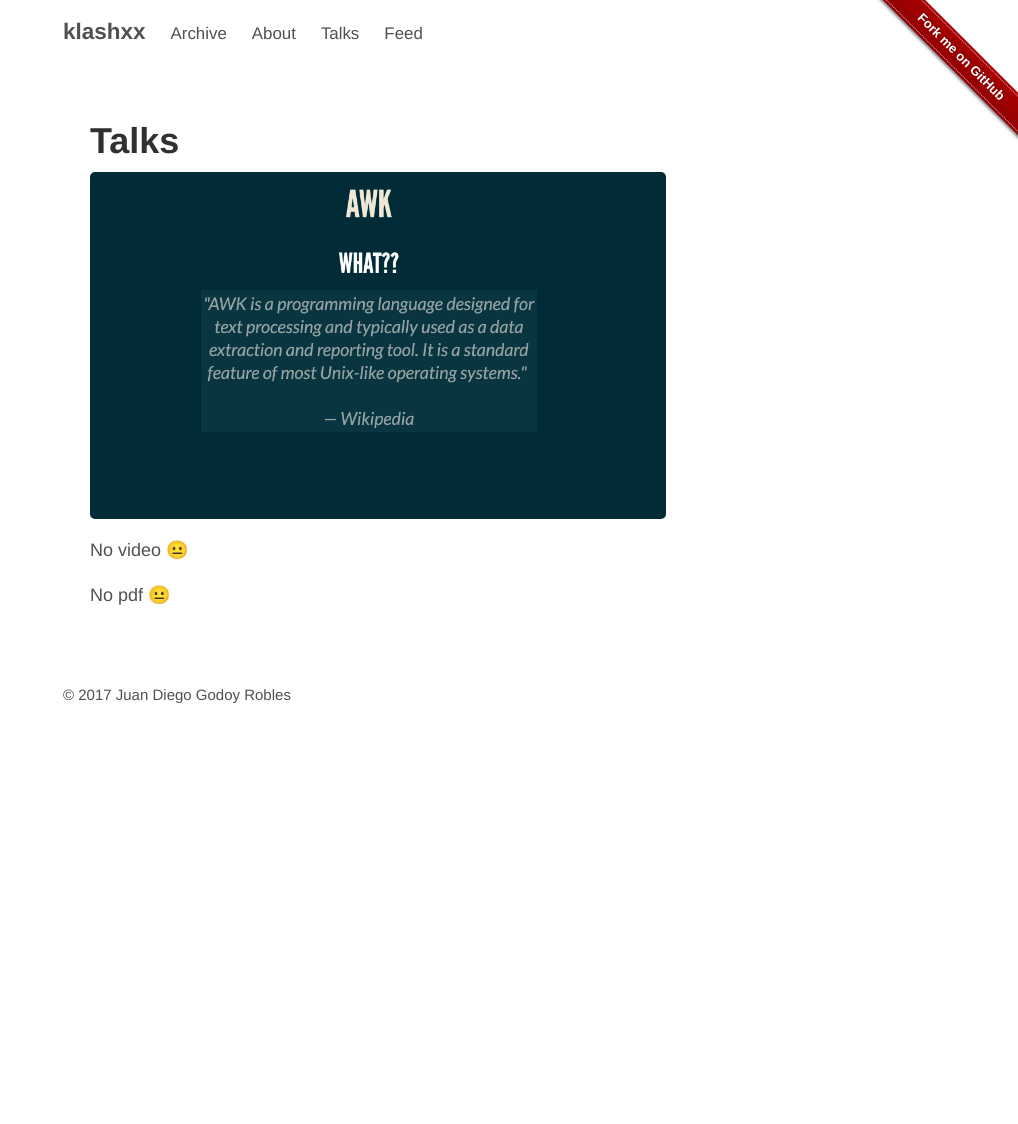
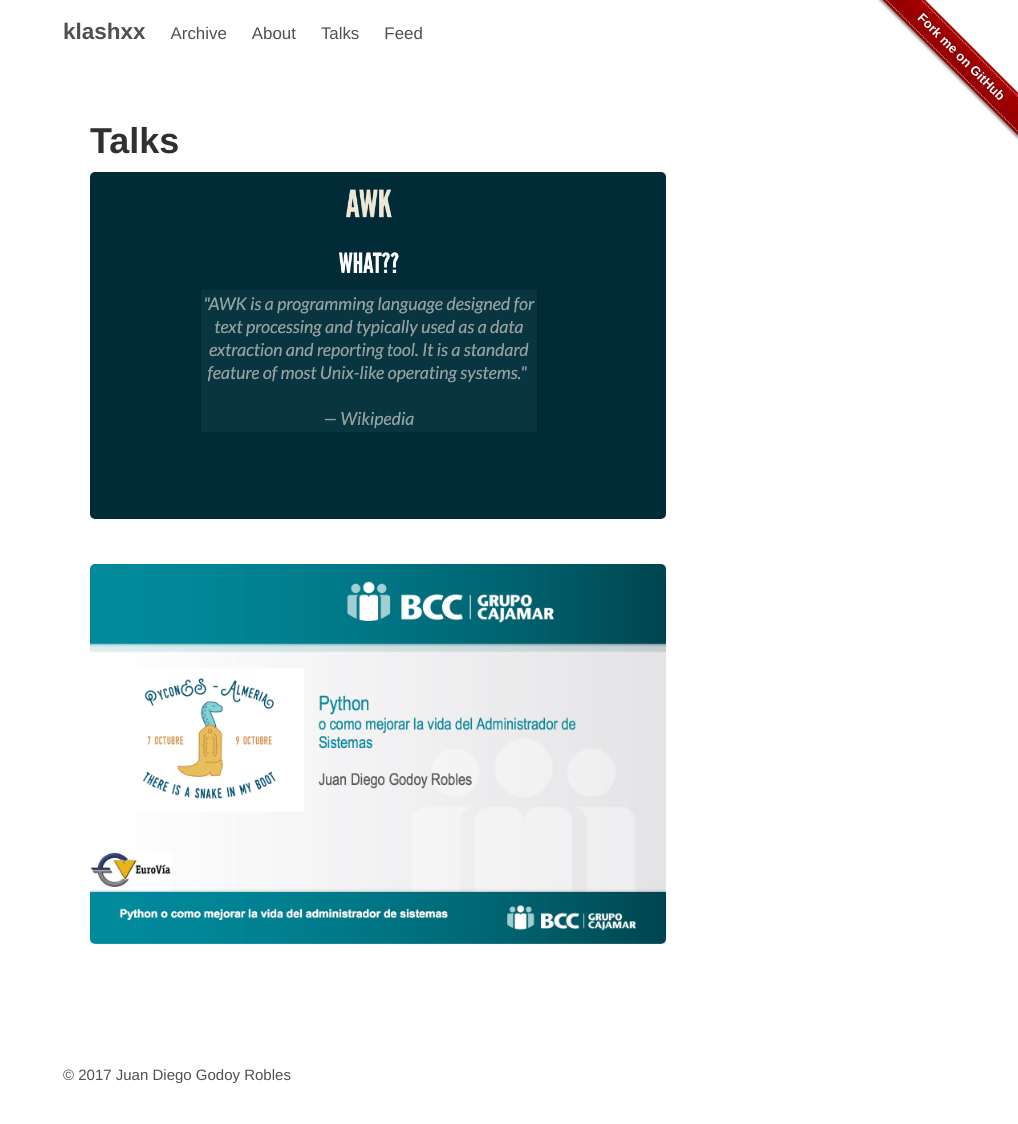
Before and after one commit to klashxx/klashxx.github.io, a Jekyll site: the page built from talks/index.html, in a window 1280 px wide. Shown: the whole page, without its empty margins (262-1280 px from the left). Built offline with Jekyll 4.4.1, drawn with Linux system fonts in a browser that asks for light colours; before the commit the page ends 900 px from its top, so only the background shows below that.

Commit message:
Python talk added

```diff
--- a/talks/index.html
+++ b/talks/index.html
@@ -6,20 +6,24 @@ title: Talks
 <div class="grid-3">
     {% for slide in site.data.slides %}
     <div class="talk grid-3__item">
-        <a class="no-underline" href="{{ site.url }}/slides/{{ slide.id }}">
-        <img src="{{ site.url }}/images/{{ slide.id }}.png" alt="{{ slide.title }}"/>
+        {% if slide.slides %}
+          <a class="no-underline" href="{{ site.baseurl }}/slides/{{ slide.id }}">
+        {% elsif slide.video %}
+          <a class="no-underline" href="{{ slide.video }}">
+        {% else %}
+          <a>
+        {% endif %}
+        <img src="{{ site.baseurl }}/images/{{ slide.id }}.png" alt="{{ slide.title }}"/>
         </a>
-        {% if slide.video.size %}
-        <p class="no-margin"><a class="talk__video" href="{{ slide.video }}">
-        Watch video</a></p>
-        {% else %}
-        <p class="no-margin">No video <span class="emoji">😐</span></p>
+
+        {% if slide.video and slide.slides %}
+        <p class="no-margin"><a class="talk__video" href="{{ slide.video }}">Watch video</a></p>
         {% endif %}
+
         {% if slide.pdf %}
-        <p><a class="talk__pdf no-margin" href="{{ site.url }}/slides/pdf/{{ slide.id }}.pdf">Download PDF</a></p>
-        {% else %}
-        <p class="no-margin">No pdf <span class="emoji">😐</span></p>
+        <p><a class="talk__pdf no-margin" href="{{ site.baseurl }}/slides/pdf/{{ slide.id }}.pdf">Download PDF</a></p>
         {% endif %}
+        <br>
     </div>
     {% endfor %}
 </div>
```
Also changed, not shown: _data/slides.yml (+7 -1 lines), images/python-sysadmin.png (added).
